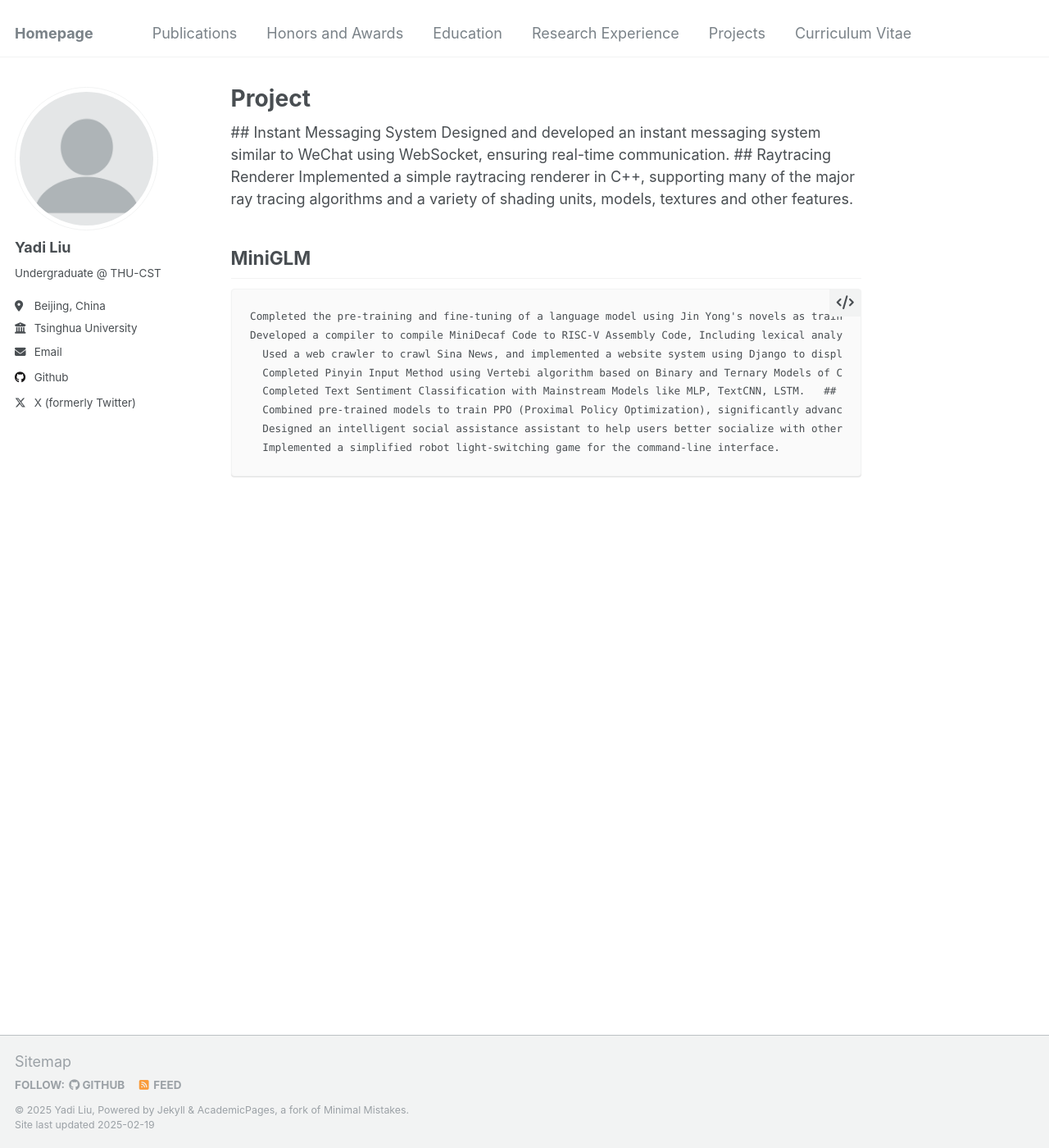
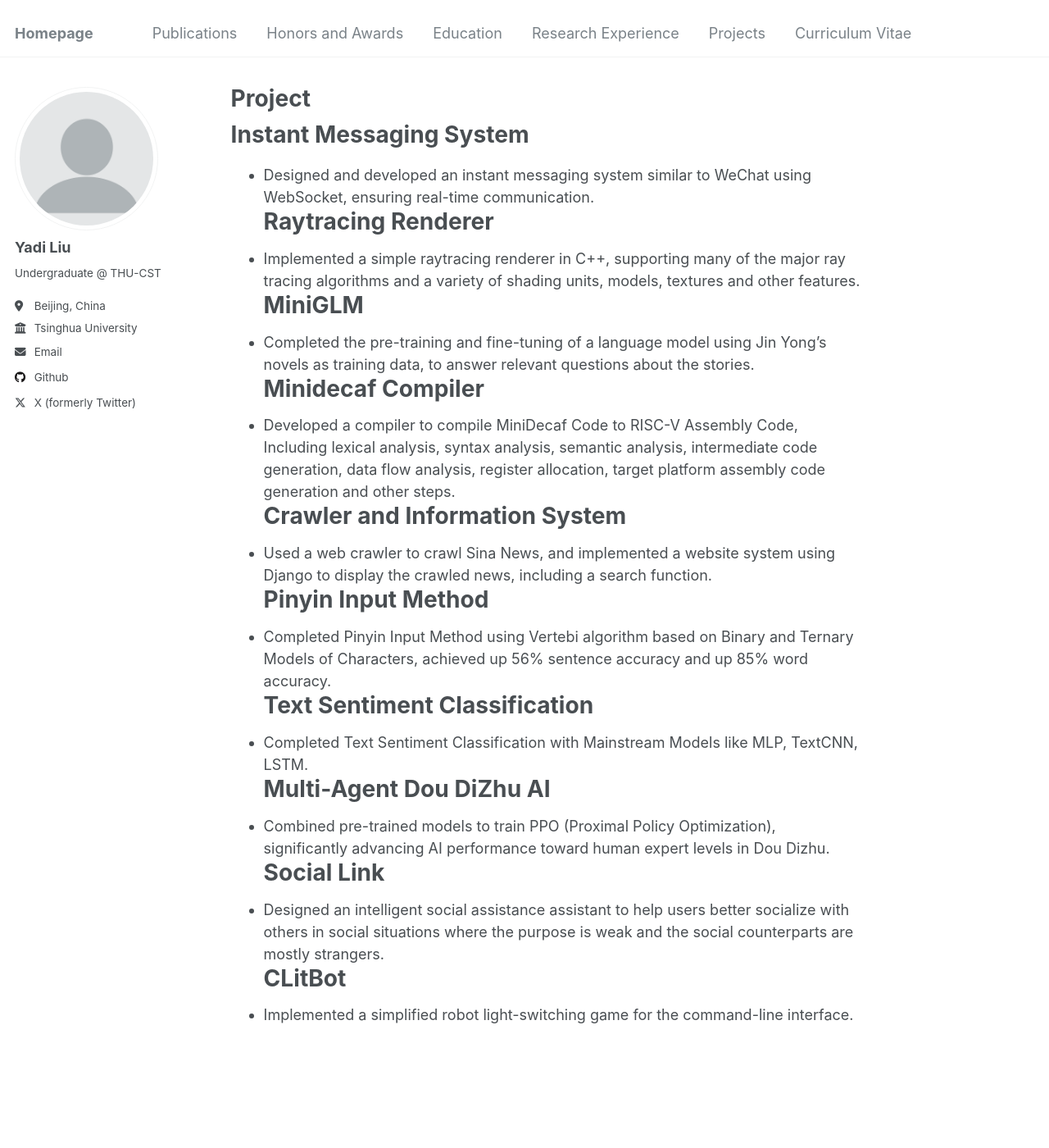
Before and after one commit to lydia1327/lydia1327.github.io, a Jekyll site: the page built from _pages/projects.md, in a window 1280 px wide and 1400 px high. Shown: the whole window at 82% size. Built offline with Jekyll 4.4.1, drawn with Linux system fonts in a browser that asks for light colours.

```diff
--- a/_pages/projects.md
+++ b/_pages/projects.md
@@ -5,23 +5,23 @@ author_profile: true
 redirect_from:
   - /projects
 ---
-  ## Instant Messaging System
-    Designed and developed an instant messaging system similar to WeChat using WebSocket, ensuring real-time communication.
-  ## Raytracing Renderer
-    Implemented a simple raytracing renderer in C++, supporting many of the major ray tracing algorithms and a variety of shading units, models, textures and other features.
-## MiniGLM
-    Completed the pre-training and fine-tuning of a language model using Jin Yong's novels as training data, to answer relevant questions about the stories.
- ## Minidecaf Compiler
-    Developed a compiler to compile MiniDecaf Code to RISC-V Assembly Code, Including lexical analysis, syntax analysis, semantic analysis, intermediate code generation, data flow analysis, register allocation, target platform assembly code generation and other steps.
-  ## Crawler and Information System
-      Used a web crawler to crawl Sina News, and implemented a website system using Django to display the crawled news, including a search function.
-  ## Pinyin Input Method
-      Completed Pinyin Input Method using Vertebi algorithm based on Binary and Ternary Models of Characters, achieved up 56% sentence accuracy and up 85% word accuracy.
- ## Text Sentiment Classification
-      Completed Text Sentiment Classification with Mainstream Models like MLP, TextCNN, LSTM.
-  ## Multi-Agent Dou DiZhu AI
-      Combined pre-trained models to train PPO (Proximal Policy Optimization), significantly advancing AI performance toward human expert levels in Dou Dizhu.
- ## Social Link
-      Designed an intelligent social assistance assistant to help users better socialize with others in social situations where the purpose is weak and the social counterparts are mostly strangers.
-  ## CLitBot
-      Implemented a simplified robot light-switching game for the command-line interface.
+# Instant Messaging System
+- Designed and developed an instant messaging system similar to WeChat using WebSocket, ensuring real-time communication.
+# Raytracing Renderer
+- Implemented a simple raytracing renderer in C++, supporting many of the major ray tracing algorithms and a variety of shading units, models, textures and other features.
+# MiniGLM
+- Completed the pre-training and fine-tuning of a language model using Jin Yong's novels as training data, to answer relevant questions about the stories.
+# Minidecaf Compiler
+- Developed a compiler to compile MiniDecaf Code to RISC-V Assembly Code, Including lexical analysis, syntax analysis, semantic analysis, intermediate code generation, data flow analysis, register allocation, target platform assembly code generation and other steps.
+# Crawler and Information System
+- Used a web crawler to crawl Sina News, and implemented a website system using Django to display the crawled news, including a search function.
+# Pinyin Input Method
+- Completed Pinyin Input Method using Vertebi algorithm based on Binary and Ternary Models of Characters, achieved up 56% sentence accuracy and up 85% word accuracy.
+# Text Sentiment Classification
+- Completed Text Sentiment Classification with Mainstream Models like MLP, TextCNN, LSTM.
+# Multi-Agent Dou DiZhu AI
+- Combined pre-trained models to train PPO (Proximal Policy Optimization), significantly advancing AI performance toward human expert levels in Dou Dizhu.
+# Social Link
+- Designed an intelligent social assistance assistant to help users better socialize with others in social situations where the purpose is weak and the social counterparts are mostly strangers.
+# CLitBot
+- Implemented a simplified robot light-switching game for the command-line interface.
```
